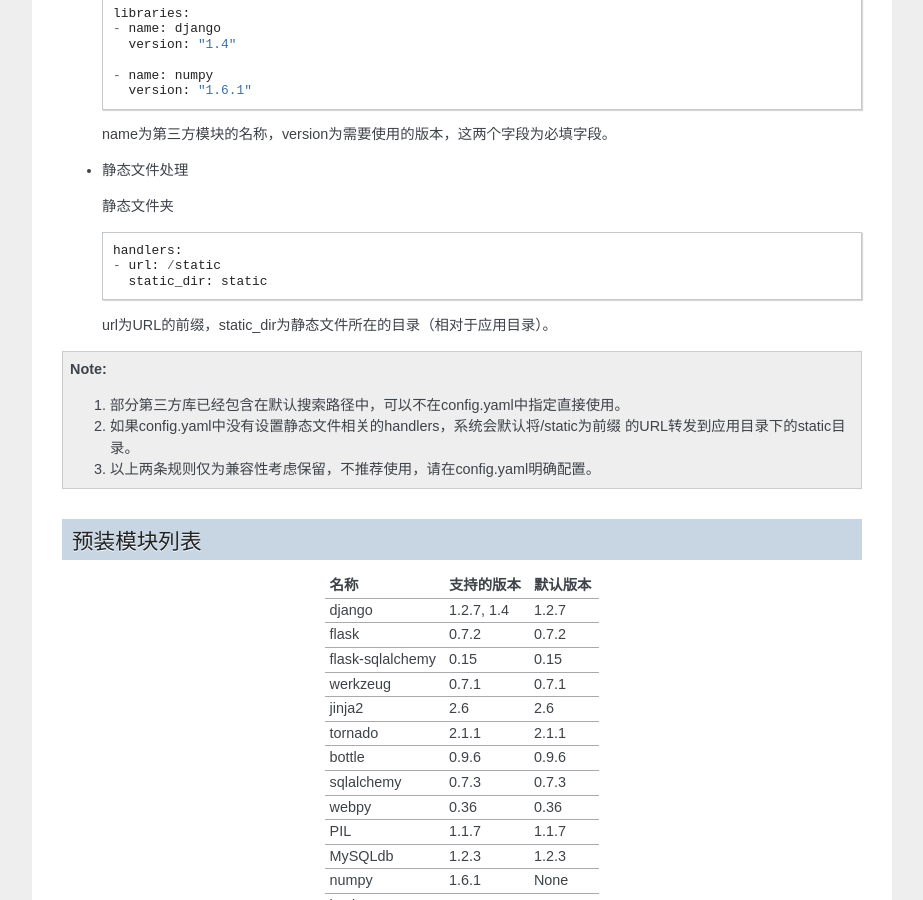
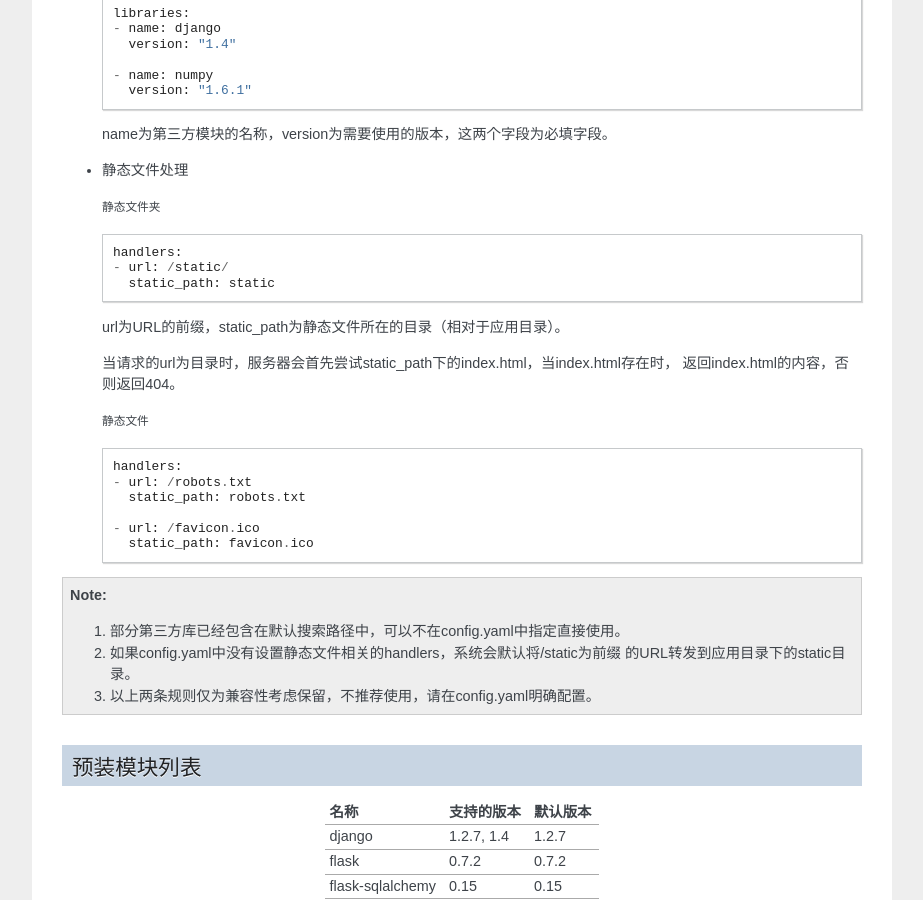
Before and after one commit to sinacloud/sae-python-dev-guide, a Sphinx documentation site: the page built from docs/runtime.rst, in a window 1280 px wide and 900 px high, scrolled down 1909 px. Shown: the whole window, without its empty margins (198-1121 px from the left). Built offline with Sphinx 7.4.7, drawn with Linux system fonts in a browser that asks for light colours.

Commit message:
Change static handler
+ substitute `static_dir` with `static_path`
+ add exact url matching

```diff
--- a/docs/runtime.rst
+++ b/docs/runtime.rst
@@ -107,13 +107,25 @@
 
 * 静态文件处理
 
-  静态文件夹 ::
+  ``静态文件夹`` ::
 
     handlers:
-    - url: /static
-      static_dir: static
+    - url: /static/
+      static_path: static
 
-  url为URL的前缀，static_dir为静态文件所在的目录（相对于应用目录）。
+  url为URL的前缀，static_path为静态文件所在的目录（相对于应用目录）。
+
+  当请求的url为目录时，服务器会首先尝试static_path下的index.html，当index.html存在时，
+  返回index.html的内容，否则返回404。
+
+  ``静态文件``  ::
+
+    handlers:
+    - url: /robots.txt
+      static_path: robots.txt
+
+    - url: /favicon.ico
+      static_path: favicon.ico
 
 .. note::
 
```
